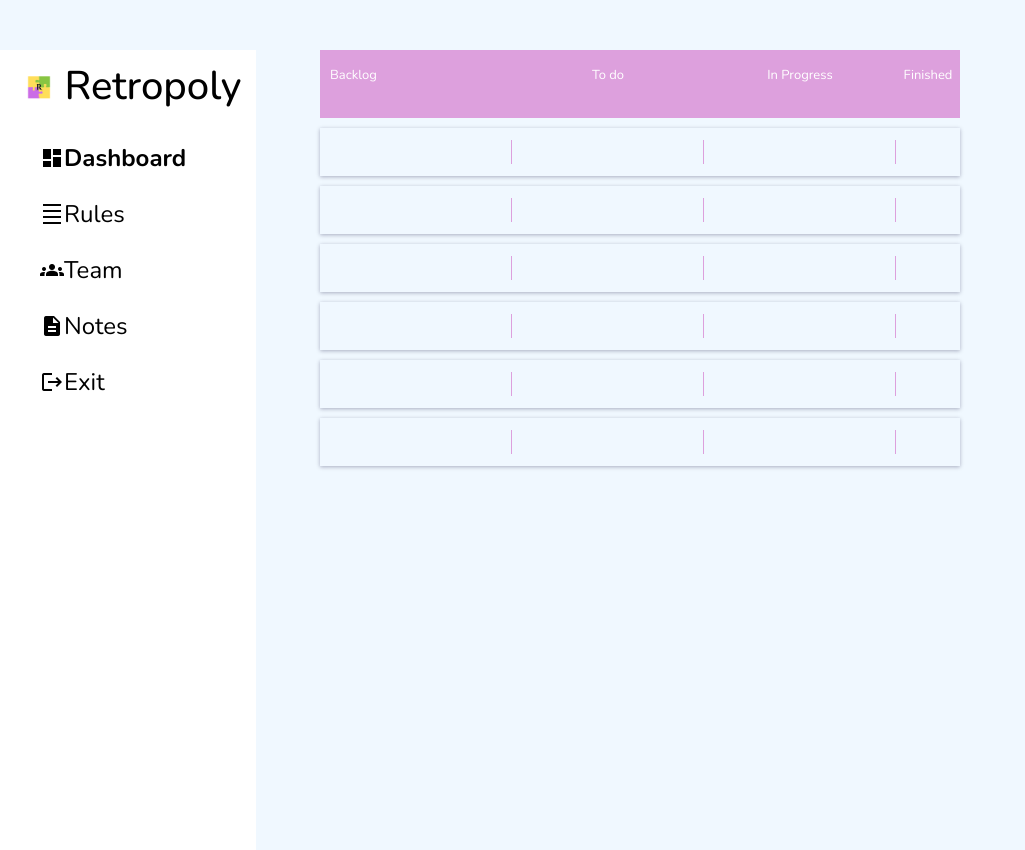
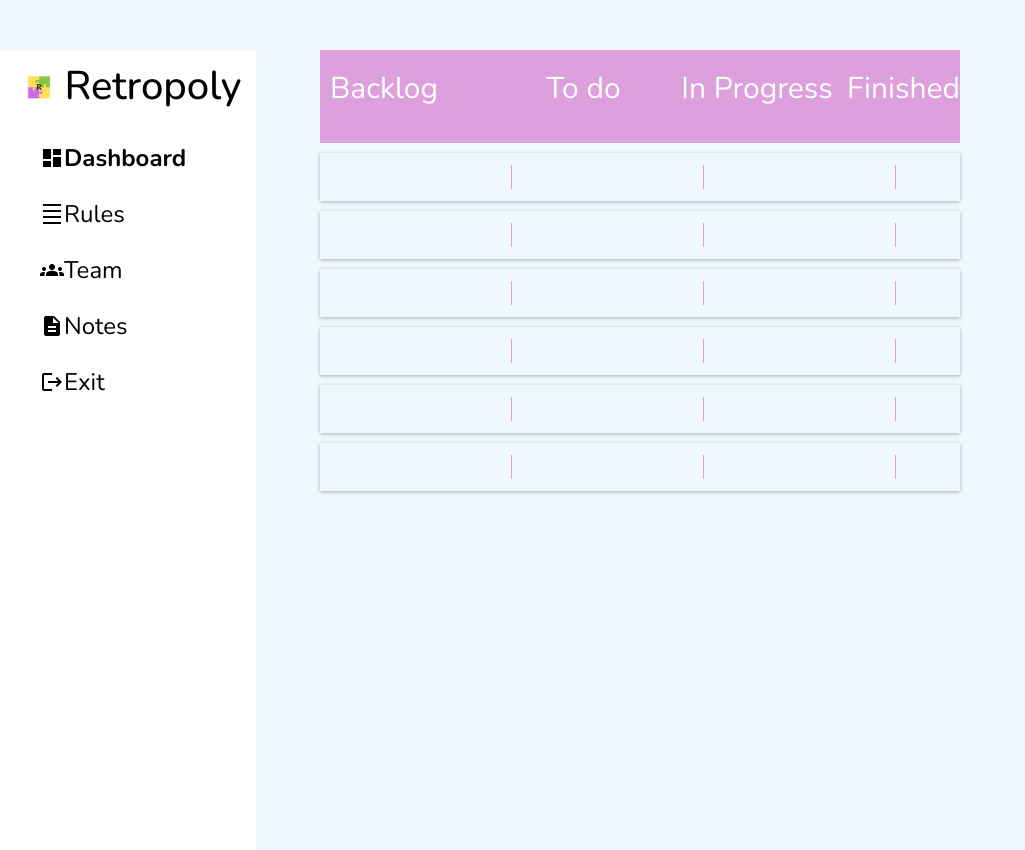
Before and after one commit to Dream-Team-33/Retropoly, a Flask app: page /dashboard/ in a window 1280 px wide. Shown: the whole page, without its empty margins (0-1025 px from the left). Run offline with Flask 2, Linux system fonts and the light colour scheme; some libraries are stand-ins or nearby versions.

Commit message:
font-family removed from table

```diff
--- a/static/css/dashboard.css
+++ b/static/css/dashboard.css
@@ -105,11 +105,11 @@ li { color: black; }
     display: table;
     width: 50%;
     margin: 10px auto;
-    font-family: sans-serif;
+    /* font-family: sans-serif; */
     background: transparent;
     padding: 12px 0;
     color: #555;
-    font-size: 13px;
+    font-size: 30px;
     box-shadow: 0 1px 4px 0 rgba(0, 0, 50, 0.3);
 }
 
```
